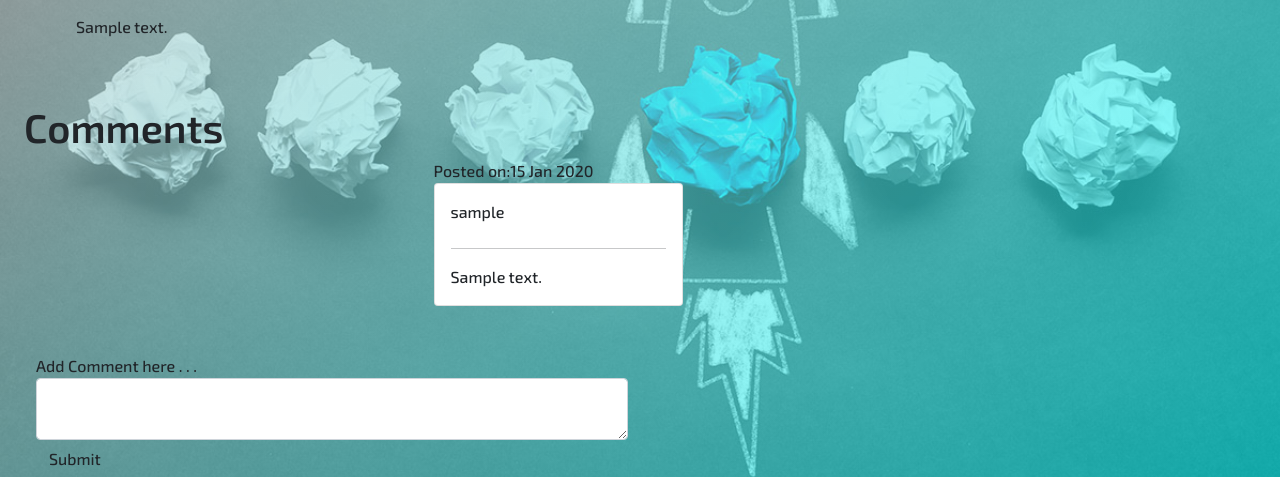
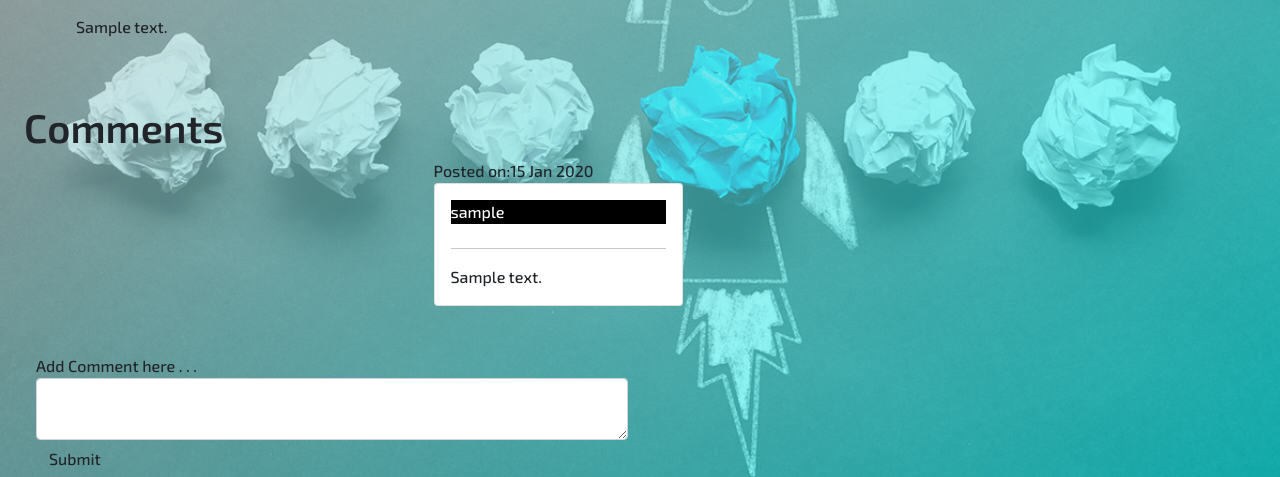
Before and after one commit to Lyonsmasawa/Pitchperfect, a Flask app: page /pitch/1 in a window 1280 px wide. Shown: the part 172-649 px from the top of the page. Run offline with Flask 2, Linux system fonts and the light colour scheme; a user stored in the database is signed in; tables that the repository leaves empty hold one stand-in row (values such as "Sample post"); some libraries are stand-ins or nearby versions.

Commit message:
deploy to heroku

```diff
--- a/app/templates/pitch.html
+++ b/app/templates/pitch.html
@@ -20,7 +20,7 @@
     <div class="col-md-3 m-auto">
         Posted on:{{comment.posted.strftime("%d %b %Y")}}
         <div class="card m-auto p-3">
-            <div class="card-title">{{pitch.user.username}}</div>
+            <div class="card-title text-white bg-black">{{pitch.user.username}}</div>
             <hr>
             {{comment.comment}}
         </div>
```
